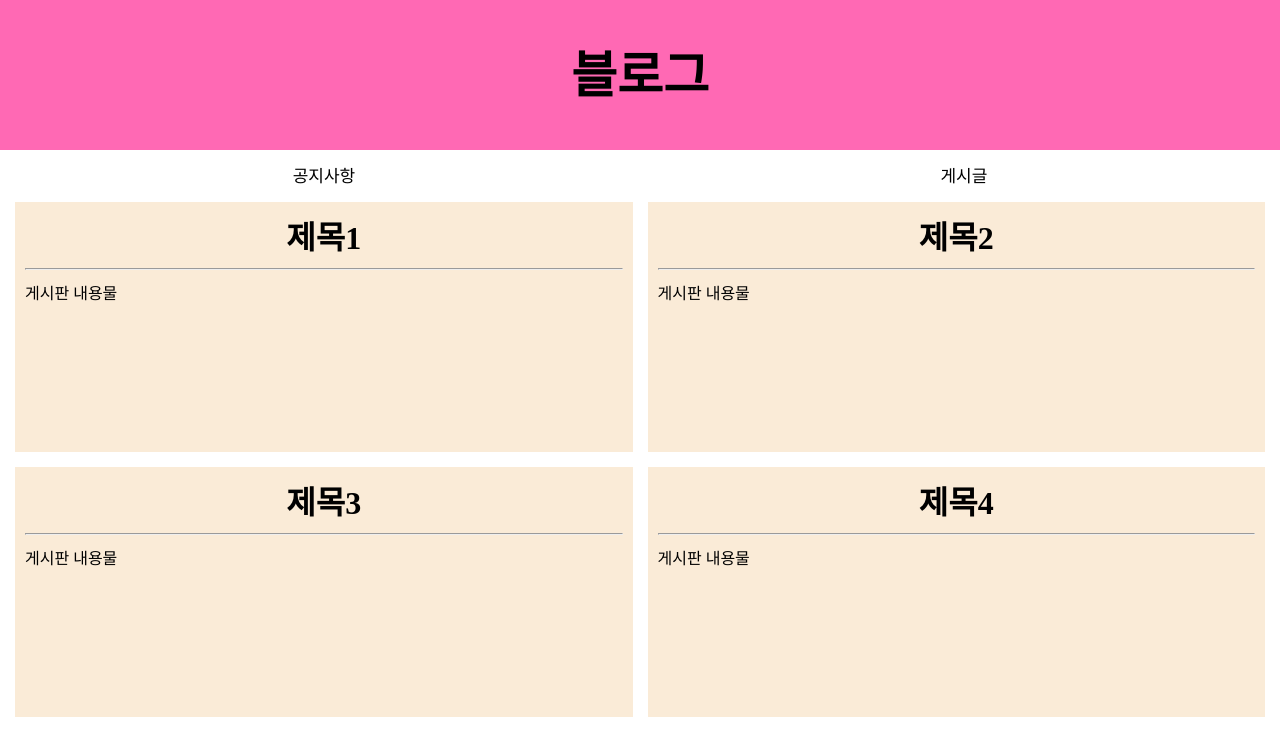
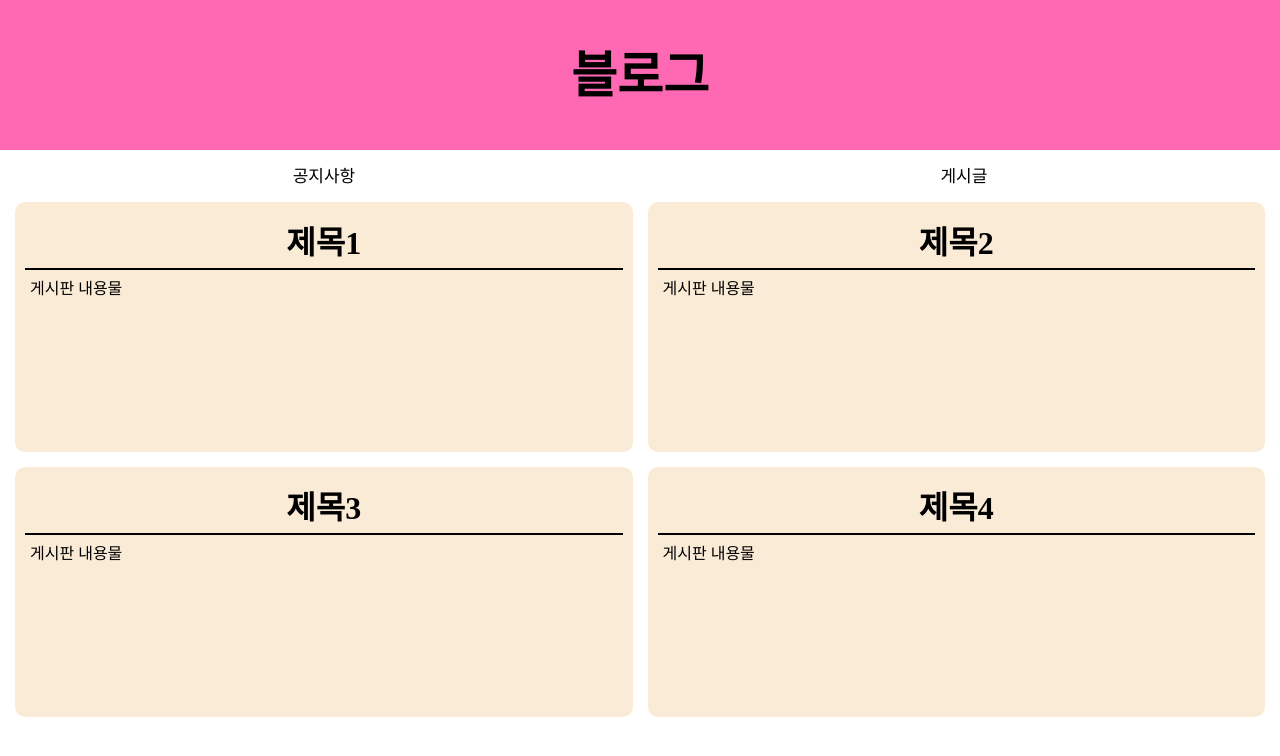
Before and after one commit to Min-hh-k/notetest_1, a plain HTML site: page index.html in a window 1280 px wide. Drawn offline with Linux system fonts and the light colour scheme.

Commit message:
insert
hr → main-grid-div > h1

```diff
--- a/index.css
+++ b/index.css
@@ -1,9 +1,9 @@
 * {
-  margin:0;
+	margin: 0;
 }
 
 .headline {
-  background-color:hotpink;
+	background-color: hotpink;
 	height: 150px;
 }
 
@@ -23,14 +23,13 @@
 	font-size: 17px;
 }
 
-
-a:link, a:visited {
+a:link,
+a:visited {
 	text-decoration: none;
 	color: black;
 }
 
 .main-grid {
-
 	padding: 15px;
 }
 
@@ -39,19 +38,21 @@ a:link, a:visited {
 	height: 230px;
 	background-color: antiquewhite;
 	margin-bottom: 15px;
-  padding: 10px
-
-
+	padding: 10px;
+	border-radius: 10px;
 }
 
-.main-grid-div-hr {
-  margin: 10px 0px;
+.main-grid-div > h1 {
+	text-align: center;
+	border-bottom: 2px solid black;
+	padding: 5px;
 }
 
-
+.main-grid-div > p {
+	padding: 5px;
+}
 
 @media screen and (min-width: 600px) {
-
 	.main-grid {
 		display: grid;
 		grid-template-columns: 1fr 1fr;
@@ -59,19 +60,17 @@ a:link, a:visited {
 	}
 }
 
-.main-grid-href{
+.main-grid-href {
 	background-color: antiquewhite;
 	width: auto;
 	height: 300px;
 	border: 1px solid black;
 	margin-top: 15px;
-
 }
 
 .main-grid-href > h1 {
 	display: flex;
 	justify-content: center;
-
 }
 
 .main-grid-div > h1 {
--- a/index.html
+++ b/index.html
@@ -23,25 +23,21 @@
     <div class="main-grid">
       <div class="main-grid-div">
         <h1>제목1</h1>
-        <hr class="main-grid-div-hr">
         <p>게시판 내용물</p>
       </div>
 
       <div class="main-grid-div">
         <h1>제목2</h1>
-        <hr class="main-grid-div-hr">
         <p>게시판 내용물</p>
       </div>
 
       <div class="main-grid-div">
         <h1>제목3</h1>
-        <hr class="main-grid-div-hr">
         <p>게시판 내용물</p>
       </div>
 
       <div class="main-grid-div">
         <h1>제목4</h1>
-        <hr class="main-grid-div-hr">
         <p>게시판 내용물</p>
       </div>
     </div>
```
Lines whose indentation alone changed are shown as unchanged.
